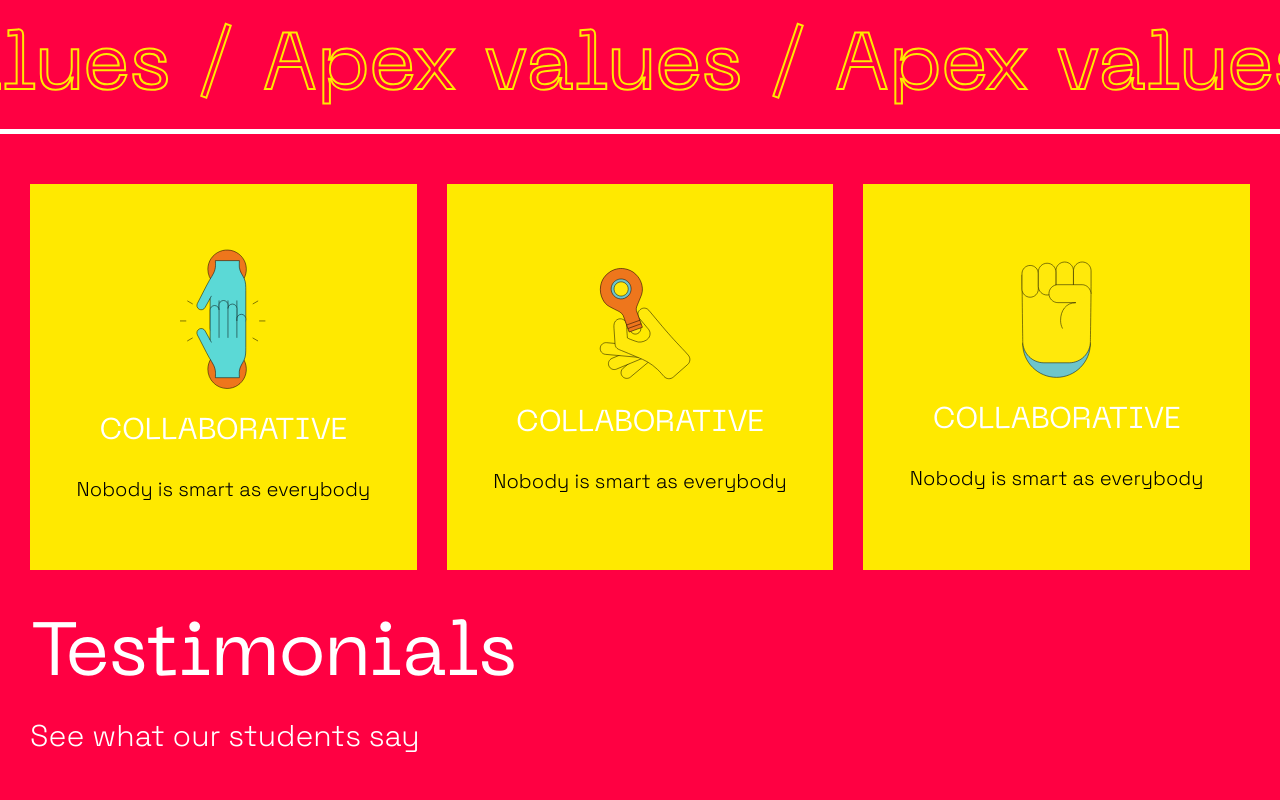
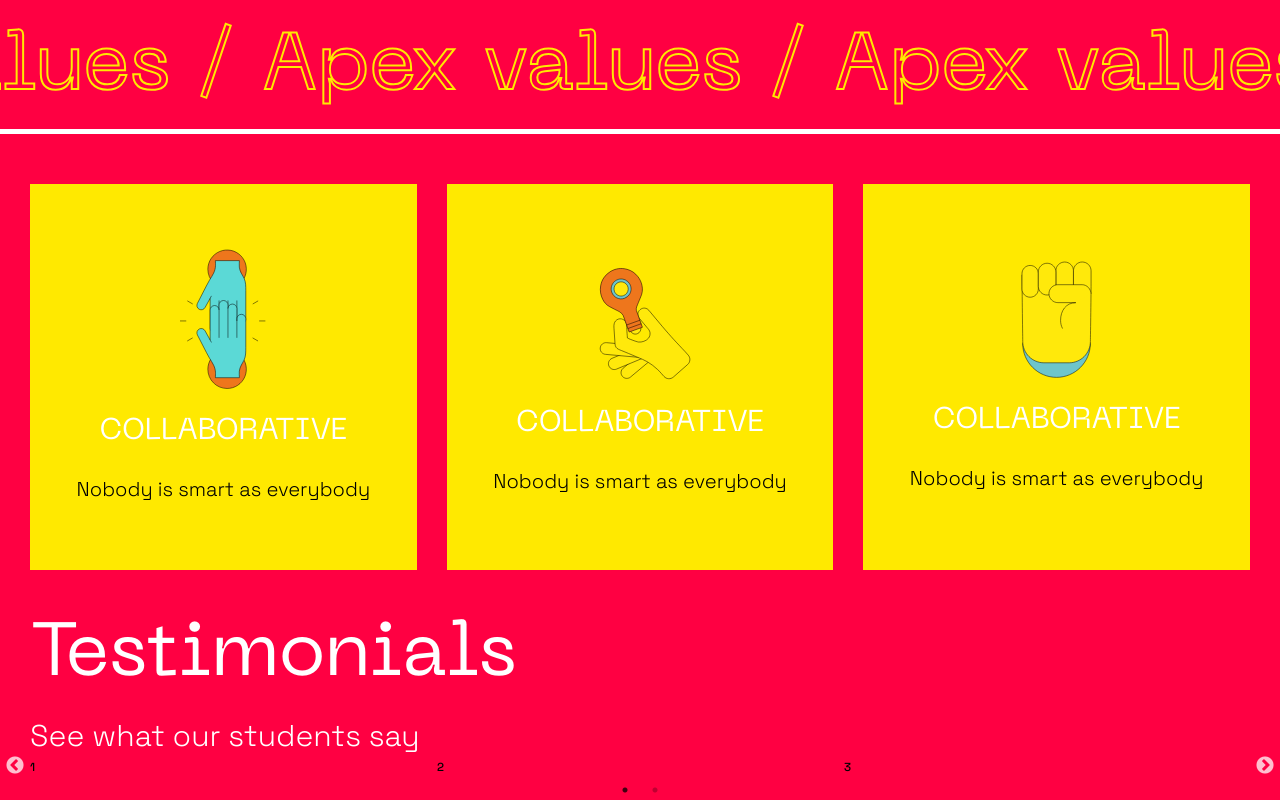
Before and after one commit to allanmosesfernandes/ApexAcademy, a React (Create React App) app: page / in a window 1280 px wide. Shown: the part 1459-2259 px from the top of the page. Before the commit the page ends 2217 px from the top, so only its background shows below. Built offline with nearby package versions, Linux system fonts and the light colour scheme.

Commit message:
Separate-Slider-Component

```diff
--- a/package.json
+++ b/package.json
@@ -12,6 +12,7 @@
     "react-dom": "^18.2.0",
     "react-router-dom": "^6.9.0",
     "react-scripts": "5.0.1",
+    "react-slick": "^0.29.0",
     "slick-carousel": "^1.8.1",
     "styled-components": "^5.3.8",
     "web-vitals": "^2.1.4"
--- /dev/null
+++ b/src/components/SliderReviews/SliderReviews.jsx
@@ -0,0 +1,37 @@
+import React from 'react'
+import "slick-carousel/slick/slick.css";
+import "slick-carousel/slick/slick-theme.css";
+import Slider from "react-slick";
+const SliderReviews = () => {
+var settings = {
+    dots: true,
+    infinite: true,
+    speed: 500,
+    slidesToShow: 3,
+    slidesToScroll: 3
+  };
+  return (
+    <Slider {...settings}>
+      <div>
+        <h3>1</h3>
+      </div>
+      <div>
+        <h3>2</h3>
+      </div>
+      <div>
+        <h3>3</h3>
+      </div>
+      <div>
+        <h3>4</h3>
+      </div>
+      <div>
+        <h3>5</h3>
+      </div>
+      <div>
+        <h3>6</h3>
+      </div>
+    </Slider>
+  )
+}
+
+export default SliderReviews
--- /dev/null
+++ b/src/components/SliderReviews/slider.styles.js
@@ -0,0 +1 @@
+import styled from "styled-components";
--- a/src/components/Testimonials/Testimonials.jsx
+++ b/src/components/Testimonials/Testimonials.jsx
@@ -1,19 +1,17 @@
 import React from 'react'
 import Container from '../styles/container.stylesheet'
 import { TestimonialDiv } from './testimonials.styles'
-// Import css files
-import "slick-carousel/slick/slick.css";
-import "slick-carousel/slick/slick-theme.css";
+import SliderReviews from '../SliderReviews/SliderReviews'
+
 
 const Testimonials = () => {
   return (
     <Container>
-        <h2>Testimonials </h2>
-        <TestimonialDiv>
-
+      <h2>Testimonials </h2>
+      <TestimonialDiv>
         <p>See what our students say</p>
-        </TestimonialDiv>
-
+        <SliderReviews />
+      </TestimonialDiv>
     </Container>
   )
 }
```
Also changed, not shown: 1 other file (tests, documents, lock files or other folders).
